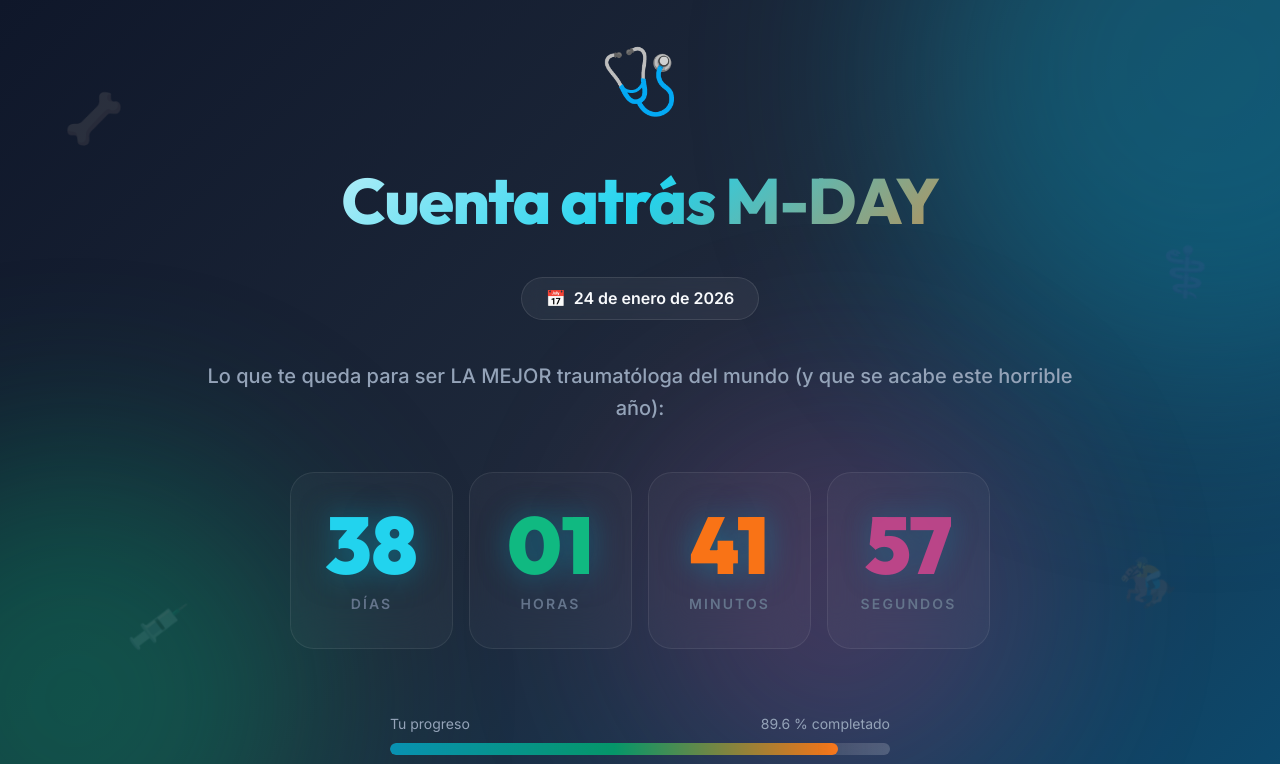
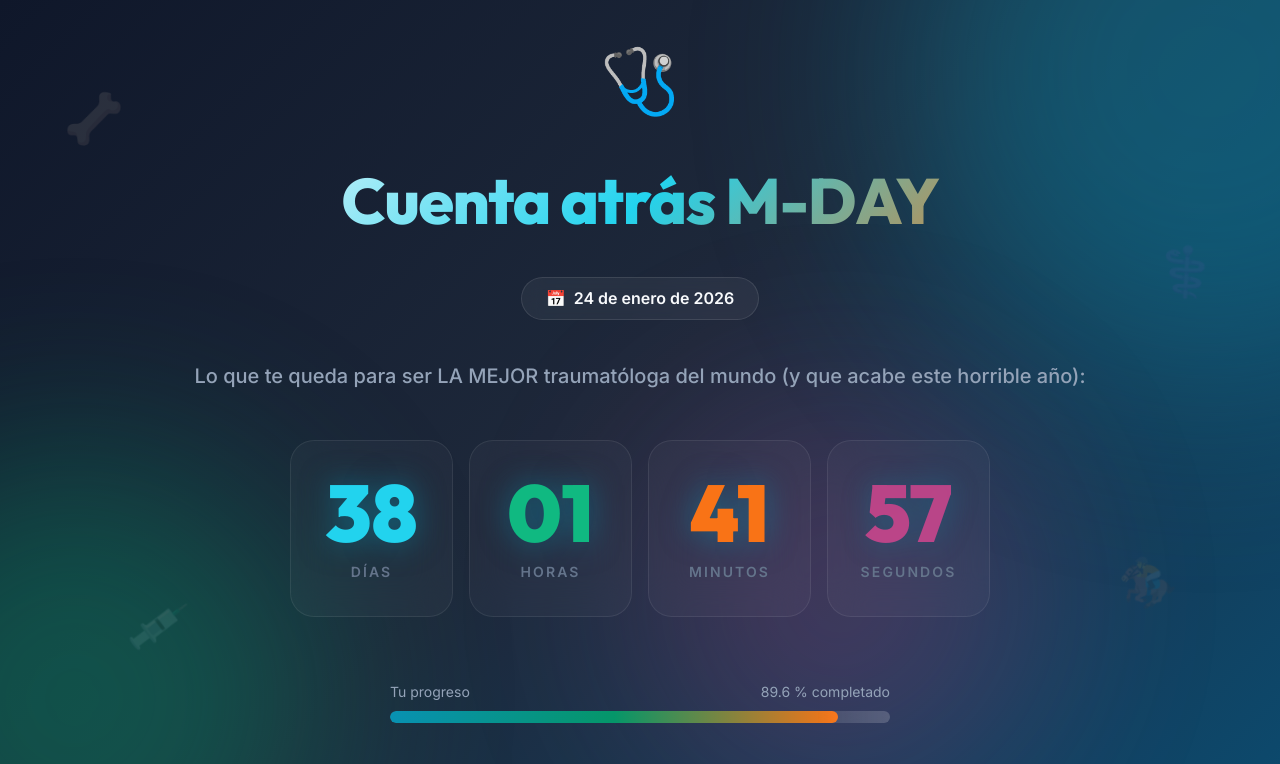
Before and after one commit to pqz-dev/m-day, a React (Vite) app: page / in a window 1280 px wide. Shown: the top 764 px of the page. Built offline with nearby package versions, Linux system fonts and the light colour scheme.

Commit message:
interface improvements

```diff
--- a/src/MDayApp.tsx
+++ b/src/MDayApp.tsx
@@ -150,7 +150,7 @@ export const MDayApp = () => {
           <h1
             className={`header-title ${isFinished ? "celebration-title" : ""}`}
           >
-            {isFinished ? "¡ENHORABUENA!" : "Cuenta atrás M-DAY"}
+            {isFinished ? "¡FELIZ AÑO NUEVO!" : "Cuenta atrás M-DAY"}
           </h1>
           {!isFinished && (
             <>
@@ -162,13 +162,13 @@ export const MDayApp = () => {
               </div>
               <p className="header-subtitle">
                 Lo que te queda para ser LA MEJOR traumatóloga del mundo (y que
-                se acabe este horrible año):
+                acabe este horrible año):
               </p>
             </>
           )}
           {isFinished && (
             <p className="celebration-subtitle">
-              ¡Feliz año nuevo! 🍇 Ya ha acabado este sufrimiento para siempre
+              ¡Enorabuena! 🥳 Ya ha acabado este sufrimiento para siempre
             </p>
           )}
         </header>
```
